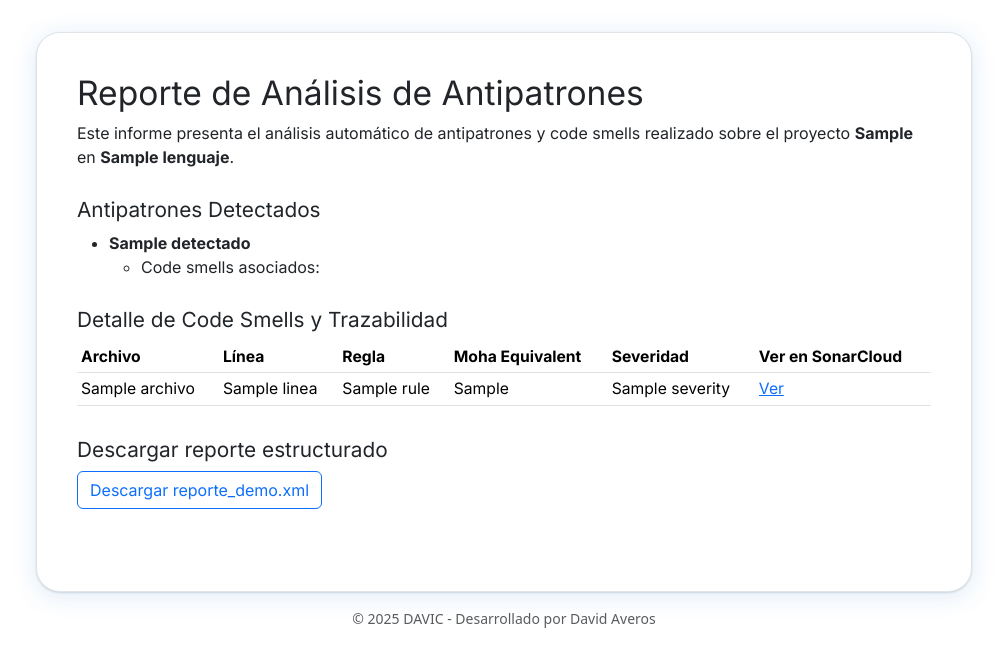
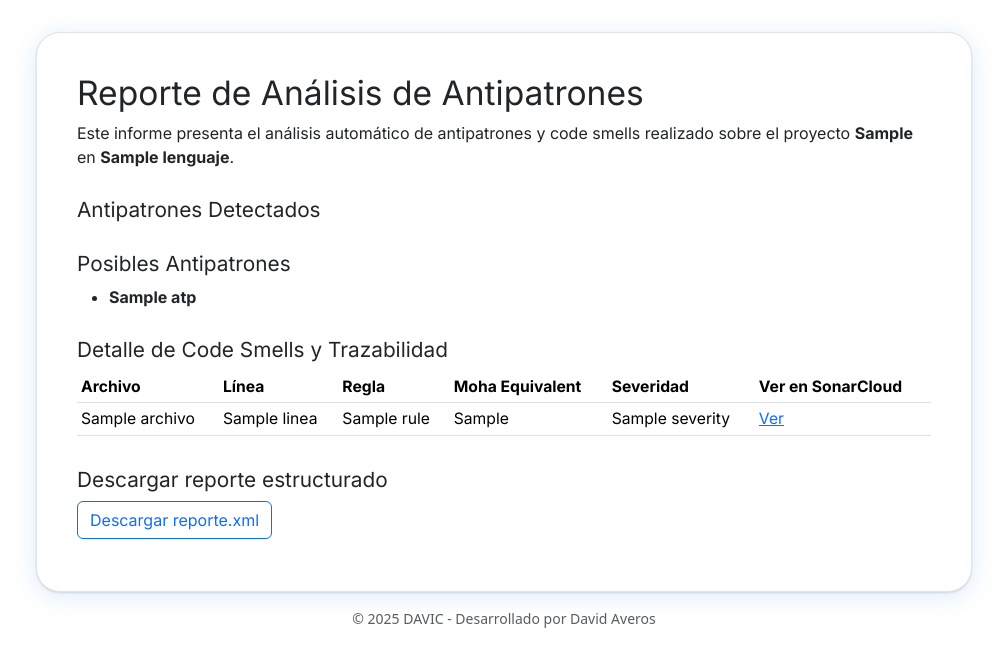
Before and after one commit to Mr-DUDU/davic-antipatron-detector, a Flask app: template templates/reporte_generado.html in a window 1280 px wide. Shown: the top 667 px of the page, without its empty margins (136-1143 px from the left). Run offline with Flask 3, Linux system fonts and the light colour scheme; the template is opened without the code that fills it: most values are stand-ins (such as "Sample title", 1, 10 or a date in 2020).

Commit message:
feat(report): refactorización completa del flujo de generación de reporte
- Implementado flujo completo de detección de antipatrones con generación dinámica de XML y reporte visual en HTML
- Se agregó la funcionalidad para mostrar la estructura de antipatrones y code smells desde el backend, evitando lógica extra en el frontend
- Se ajustaron rutas de descarga del XML generado y se mejoró la visualización del reporte generado con la estructura de datos ordenada
- Se utilizó la variable antipatrones_estructura para simplificar la lógica del template
- Corrección de visualización del nombre del proyecto y sus datos correspondientes en el reporte
- Establecido un sistema eficiente para pasar la ruta del XML generado para descarga sin usar enlaces estáticos

```diff
--- a/app.py
+++ b/app.py
@@ -1,4 +1,4 @@
-from core.reporter import generar_reporte_xml
+from core.reporter import generar_reporte
 from flask import Flask, render_template, request
 from core.api_importer import obtener_code_smells
 from core.translator import cargar_diccionario_equivalencias, traducir_code_smells
@@ -37,25 +37,18 @@ def analizar():
         token = request.form["token"]
         language = request.form["language"]
 
-        # Volvemos a obtener los code smells (deberían venir cacheados en produccion)
         sqc_data = obtener_code_smells(component_key, token)
-
-        # Cargar equivalencias Moha
         equivalencias = cargar_diccionario_equivalencias(RUTA_CSV_EQUIVALENCIAS)
-
-        # Feature 2: Traduccion
         moha_set, trazabilidad = traducir_code_smells(sqc_data, equivalencias)
-
-        # Paso 3: Análisis de antipatrones (Feature 3)
         resultado = analizar_antipatrones(moha_set)
 
-        # Generar el XML en una ruta dentro de /static/reports
-        # Sanear el component_key para evitar caracteres no válidos en nombres de archivos
+        # Generar XML y la estructura de datos
         nombre_sanitizado = re.sub(r'[^\w\-_.]', '_', component_key)
-        # Usarlo para generar el nombre del archivo
         nombre_archivo = f"{nombre_sanitizado}_detectado_antipatrones.xml"
         ruta_xml = os.path.join("static", "reports", nombre_archivo)
-        generar_reporte_xml(resultado, trazabilidad, ruta_xml)
+
+        # Genera XML y datos
+        antipatrones_estructura = generar_reporte(resultado, trazabilidad, ruta_xml, component_key)
 
         return render_template(
             "reporte_generado.html",
@@ -64,7 +57,8 @@ def analizar():
             moha_set=moha_set,
             trazabilidad=trazabilidad,
             resultado=resultado,
-            ruta_xml=ruta_xml
+            ruta_xml=ruta_xml,
+            antipatrones_estructura=antipatrones_estructura  # Pasa la estructura para el reporte HTML
         )
 
     except Exception as e:
--- a/templates/reporte_generado.html
+++ b/templates/reporte_generado.html
@@ -3,7 +3,7 @@
   <head>
     <meta charset="UTF-8" />
     <meta name="viewport" content="width=device-width, initial-scale=1.0" />
-    <title>Depuración reporte - DAVIC</title>
+    <title>Reporte - DAVIC</title>
     <link
       href="https://cdn.jsdelivr.net/npm/bootstrap@5.3.3/dist/css/bootstrap.min.css"
       rel="stylesheet"
@@ -27,59 +27,62 @@
       <div class="container-fluid h-100">
         <div class="row h-100 justify-content-center align-items-start">
           <div class="col lateral-bg h-100 d-none d-md-flex"></div>
-          <div
-            class="col-12 col-md-9 d-flex flex-column align-items-center justify-content-start bg-white"
-          >
+          <div class="col-12 col-md-9 d-flex flex-column align-items-center justify-content-start bg-white">
             <div class="reporte-container">
               <h2>Reporte de Análisis de Antipatrones</h2>
               <p>
                 Este informe presenta el análisis automático de antipatrones y
                 code smells realizado sobre el proyecto
-                <strong>{{component_key}}</strong> en
+                <strong>{{ component_key }}</strong> en
                 <strong>{{ lenguaje }}</strong>.
               </p>
-              {% if resultado.detectados %}
+
+              <!-- Antipatrones Detectados -->
+              {% if antipatrones_estructura %}
                 <h3>Antipatrones Detectados</h3>
                 <ul>
-                {% for nombre in resultado.detectados %}
+                  {% for atp in antipatrones_estructura %}
+                    {% if atp.estado == "detectado" %}
                       <li>
-                  <strong>{{ nombre }}</strong>
+                        <strong>{{ atp.nombre }}</strong>
+                        {% if atp.reglas_detectadas %}
                           <ul>
-                    <li>
-                      Code smells asociados:
+                            <li>Code smells asociados:
                               <ul>
-                        {% for item in trazabilidad if item.moha_equivalent in
-                        moha_set and item.moha_equivalent in nombre %}
-                        <li>
-                          <a href="{{ item.url }}"
-                            >{{ item.moha_equivalent }}</a
-                          >
-                          - {{ item.archivo }}:{{ item.linea }} ({{
-                          item.severity }})
-                        </li>
+                                {% for regla in atp.reglas_detectadas %}
+                                  <li>{{ regla }}</li>
                                 {% endfor %}
                               </ul>
                             </li>
                           </ul>
+                        {% endif %}
                       </li>
+                    {% endif %}
                   {% endfor %}
                 </ul>
-              {% endif %} {% if not resultado.detectados and trazabilidad %}
-              <h3>Code smells detectados (no asociados a antipatrones)</h3>
+              {% endif %}
+
+              <!-- Posibles Antipatrones -->
+              {% if antipatrones_estructura %}
+                <h3>Posibles Antipatrones</h3>
                 <ul>
-                {% for item in trazabilidad %}
-                <li>
-                  <a href="{{ item.url }}">{{ item.moha_equivalent }}</a> - {{
-                  item.archivo }}:{{ item.linea }} ({{ item.severity }})
-                </li>
+                  {% for atp in antipatrones_estructura %}
+                    {% if atp.estado == "posible" %}
+                      <li><strong>{{ atp.nombre }}</strong></li>
+                    {% endif %}
                   {% endfor %}
                 </ul>
-              {% endif %} {% if not resultado.detectados and not trazabilidad %}
+              {% endif %}
+
+              <!-- Proyecto Limpio (si no hay antipatrones ni code smells) -->
+              {% if not antipatrones_estructura %}
                 <div class="alert alert-success">
                   <strong>¡Proyecto limpio!</strong> No se detectaron antipatrones
                   ni code smells relevantes.
                 </div>
               {% endif %}
+
+              <!-- Detalle de Code Smells -->
               <h3>Detalle de Code Smells y Trazabilidad</h3>
               <table class="table table-sm">
                 <thead>
@@ -105,13 +108,11 @@
                   {% endfor %}
                 </tbody>
               </table>
+
+              <!-- Enlace de descarga del XML -->
               <h3>Descargar reporte estructurado</h3>
-              <a
-                class="btn btn-outline-primary"
-                href="{{ url_for('static', filename='reports/reporte_demo.xml') }}"
-                download
-              >
-                Descargar reporte_demo.xml
+              <a class="btn btn-outline-primary" href="{{ ruta_xml }}" download>
+                Descargar reporte.xml
               </a>
             </div>
           </div>
@@ -120,9 +121,7 @@
       </div>
     </main>
     <footer class="footer-only-center">
-      <span class="text-muted small"
-        >© 2025 DAVIC - Desarrollado por David Averos</span
-      >
+      <span class="text-muted small">© 2025 DAVIC - Desarrollado por David Averos</span>
     </footer>
   </body>
 </html>
```
Also changed, not shown: core/reporter.py (+21 -7 lines), static/reports/Mr-DUDU_PoliPerritos2_detectado_antipatrones.xml (+1 -1 lines). Lines whose indentation alone changed are shown as unchanged.
